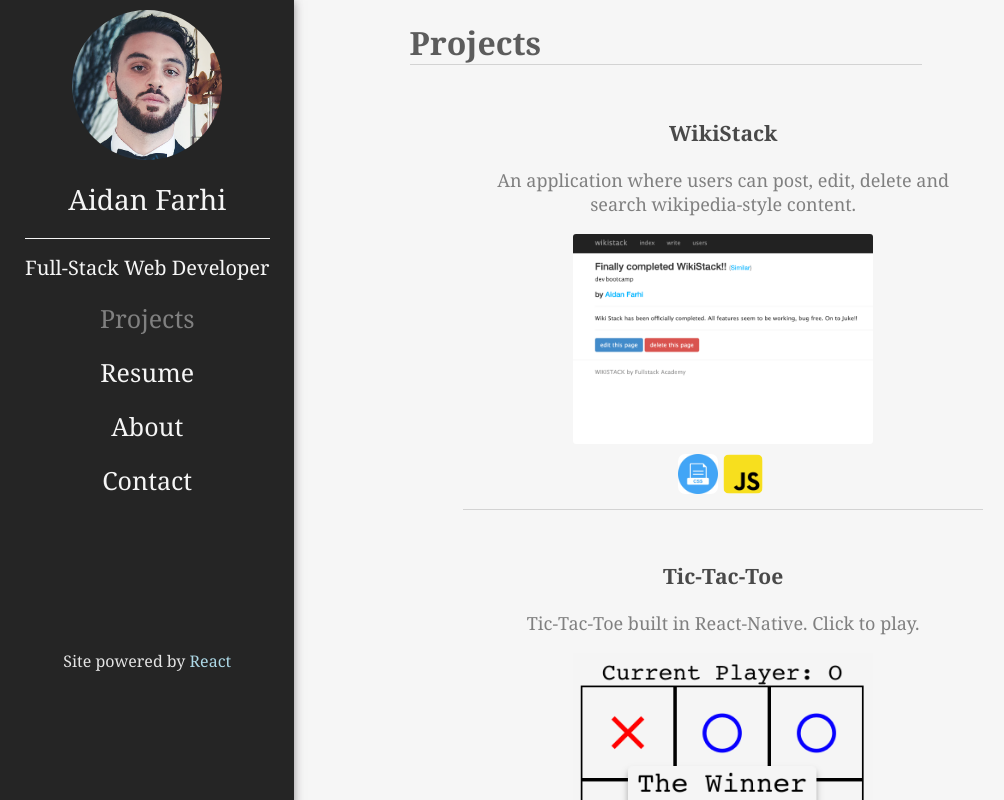
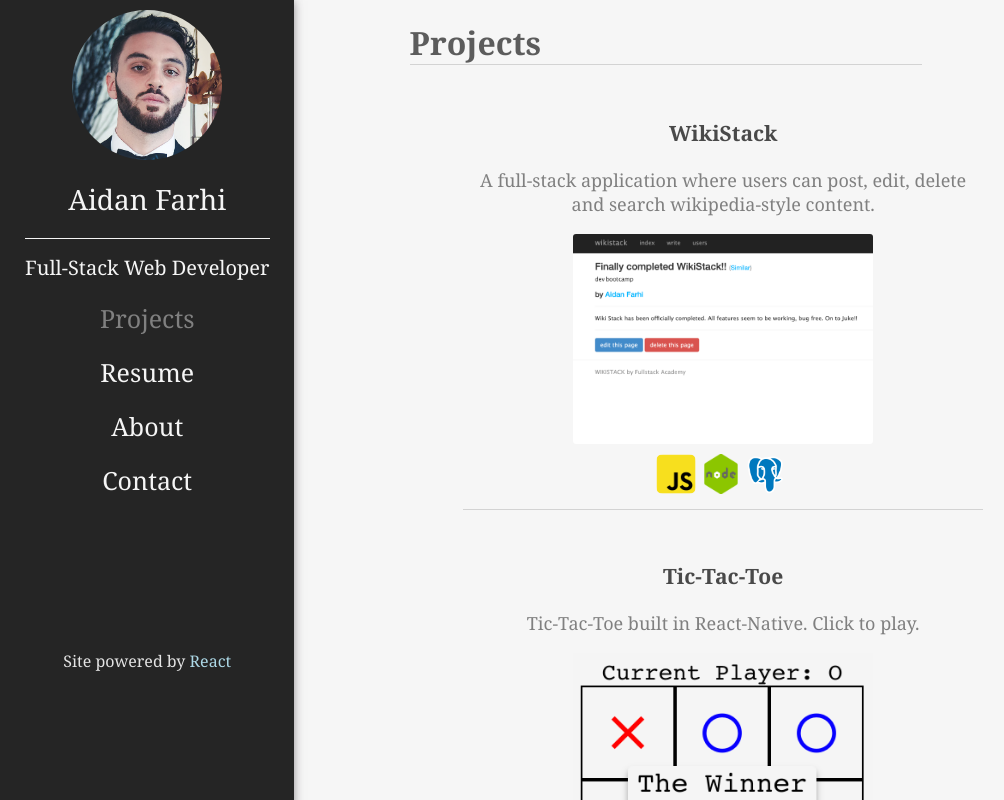
Before and after one commit to AidanFarhi/portfolio, a React (Create React App) app: page /projects in a window 1280 px wide. Shown: the top 800 px of the page, without its empty margins (0-1004 px from the left). Built offline with nearby package versions, Linux system fonts and the light colour scheme.

Commit message:
added postgres icon

```diff
--- a/src/components/Projects.js
+++ b/src/components/Projects.js
@@ -1,6 +1,5 @@
 import React from 'react'
 import './cmp-styles/Projects.css'
-// import sample from './logo192.png'
 import wikiStack from './project-images/wikiStack.png'
 import ttt from './project-images/tic-tac-toe.png'
 import gol from './project-images/gol.png'
@@ -8,8 +7,9 @@
 import reactIcon from './icons/react.jpeg'
 import htmlIcon from './icons/html.png'
 import jsIcon from './icons/js.png'
-// import nodeIcon from './icons/node.png'
+import nodeIcon from './icons/node.png'
 import cssIcon from './icons/css.jpg'
+import postG from './icons/postgresIcon.png'
 
 export default function Projects() {
     return (
@@ -18,12 +18,13 @@
             <div className='project-item'>
                 <div className='description'>
                     <h3>WikiStack</h3>
-                    <p>An application where users can post, edit, delete and search wikipedia-style content.</p>
+                    <p>A full-stack application where users can post, edit, delete and search wikipedia-style content.</p>
                 </div>
                 <img className='project-image'alt='test' src={wikiStack}/>
                 <div className='icons'>
-                    <img alt='icon' src={cssIcon}/>
                     <img alt='icon' src={jsIcon}/>
+                    <img alt='icon' src={nodeIcon}/>
+                    <img alt='icon' src={postG}/>
                 </div>
             </div>
             <div className='project-item'>
```
Also changed, not shown: src/components/icons/postgresIcon.png (added).
